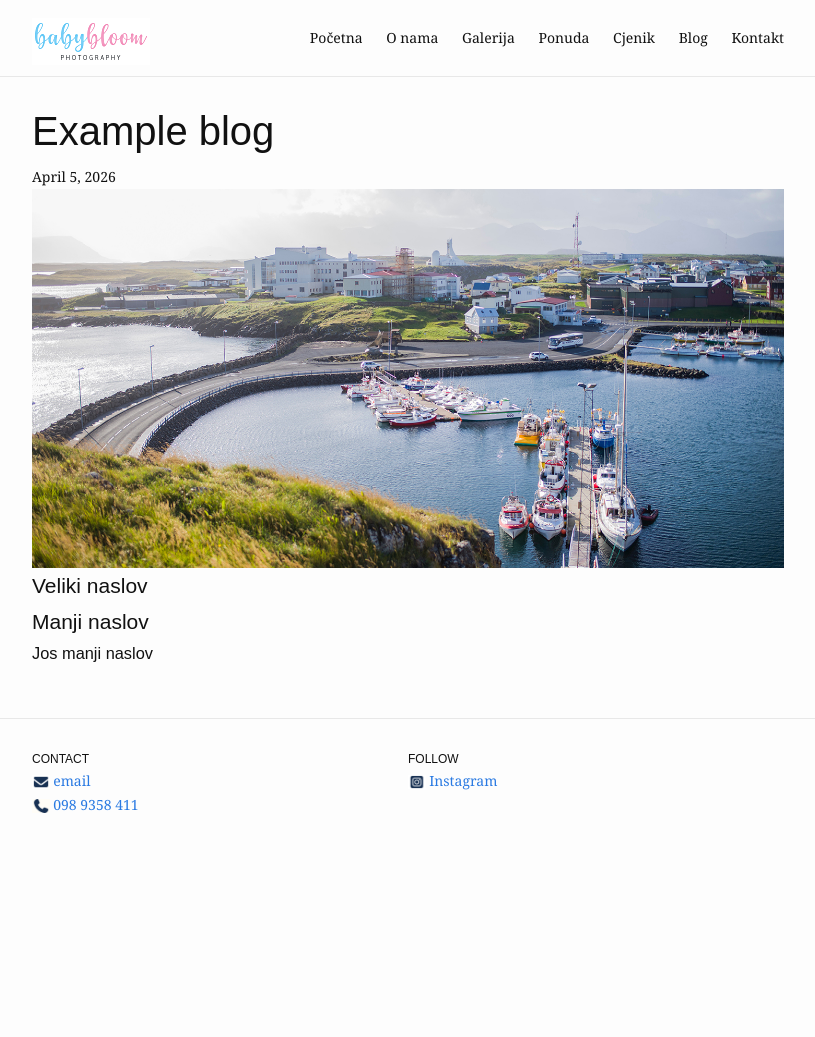
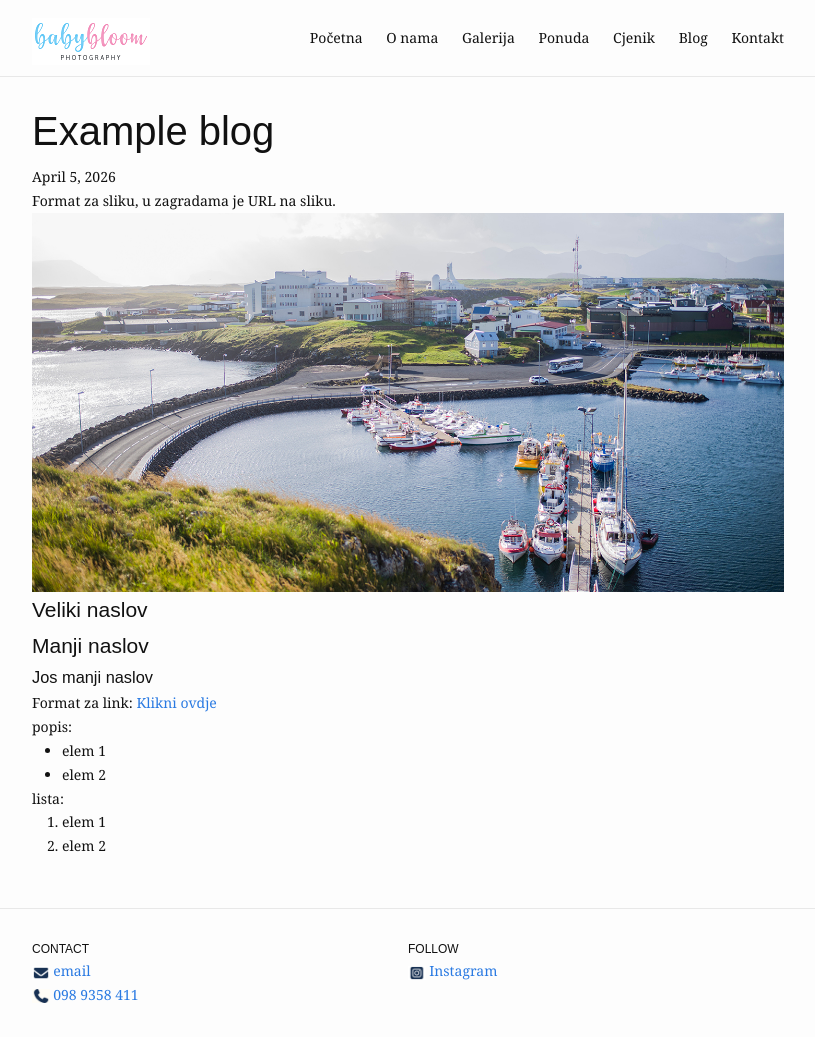
Before and after one commit to shavarmist/photo-website, a Jekyll site: the page built from _posts/2026-04-05-example_blog.md, in a window 1280 px wide. Shown: the whole page, without its empty margins (232-1047 px from the left). Built offline with Jekyll 4.4.1, drawn with Linux system fonts in a browser that asks for light colours; before the commit the page ends 900 px from its top, so only the background shows below that.

Commit message:
Update _posts/2026-04-05-example_blog.md (via Pages CMS)

```diff
--- a/_posts/2026-04-05-example_blog.md
+++ b/_posts/2026-04-05-example_blog.md
@@ -6,6 +6,9 @@ blurb: Ovo je tekst koji ce se prikazati kao kratki sadrzaj ispod linka
 og_image: https://ww2.babybloomphotography.com/assets/img/profile-pic.jpg? <-
   Slika za ovaj post
 ---
+
+Format za sliku, u zagradama je URL na sliku.
+
 ![](https://ww2.babybloomphotography.com/assets/img/content/post-example/Banner.jpg)
 
 # Veliki naslov
@@ -13,3 +16,13 @@ og_image: https://ww2.babybloomphotography.com/assets/img/profile-pic.jpg? <-
 ## Manji naslov
 
 ### Jos manji naslov
+
+Format za link: [Klikni ovdje](https://google.com/)
+
+popis:
+- elem 1
+- elem 2
+
+lista:
+1. elem 1
+2. elem 2
```
